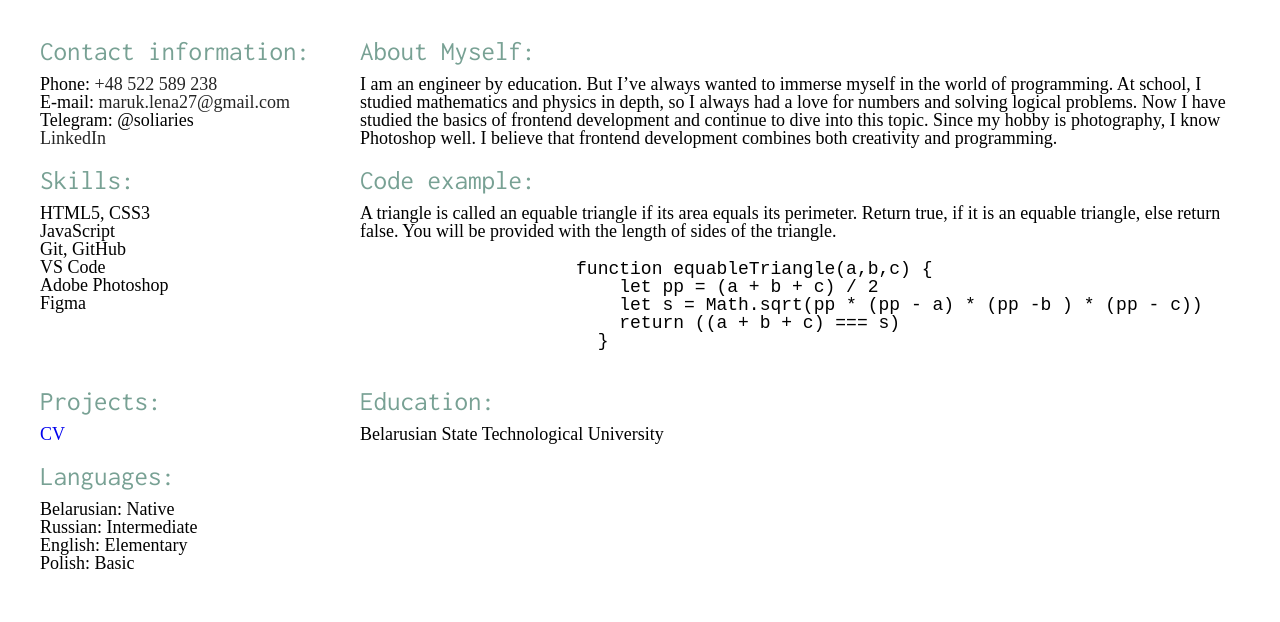
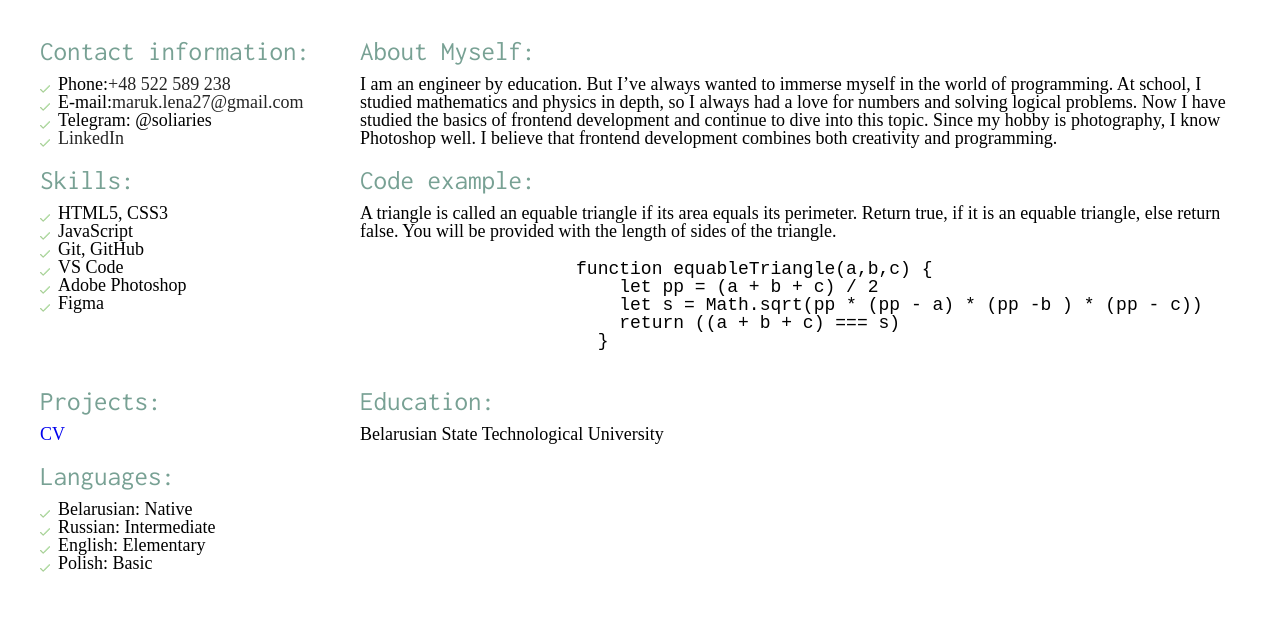
Before and after one commit to Helen2790/rsschool-cv, a plain HTML site: page index.html in a window 1280 px wide. Shown: the part 217-839 px from the top of the page. Drawn offline with Linux system fonts and the light colour scheme; a web font is replaced by a local one.

Commit message:
feat: changed li

```diff
--- a/index.html
+++ b/index.html
@@ -53,7 +53,7 @@
         <main class="main">
             <section class="contacts" id="contacts">
                 <h2>Contact information:</h2>
-                <ul>
+                <ul class="svg">
                     <li>Phone:
                         <a href="tel:48522589238">+48 522 589 238</a></li>
                     <li>E-mail:
@@ -73,7 +73,7 @@
             </section>
             <section class="skills" id="skills">
                 <h2>Skills:</h2>
-                <ul>
+                <ul class="svg">
                     <li>HTML5, CSS3</li>
                     <li>JavaScript</li>
                     <li>Git, GitHub</li>
@@ -105,7 +105,7 @@
             </section>
             <section class="languages" id="languages">
                 <h2>Languages:</h2>
-                <ul>
+                <ul class="svg">
                     <li>Belarusian: Native</li>
                     <li>Russian: Intermediate</li>
                     <li>English: Elementary</li>
--- a/style.css
+++ b/style.css
@@ -124,6 +124,19 @@ pre {
 	margin-top: 20px;
 }
 
+.svg>li {
+	display: flex;
+	align-items: center;
+}
+
+.svg>li::before {
+	content: url('assets/tick_tz1446h9y3hw\ \(1\).svg');
+	width: 10px;
+	height: 10px;
+	margin-right: 8px;
+	flex-shrink: 0;
+}
+
 .footer {
 	display: flex;
 	align-items: center;
```
Also changed, not shown: assets/tick_tz1446h9y3hw (1).svg (added).
